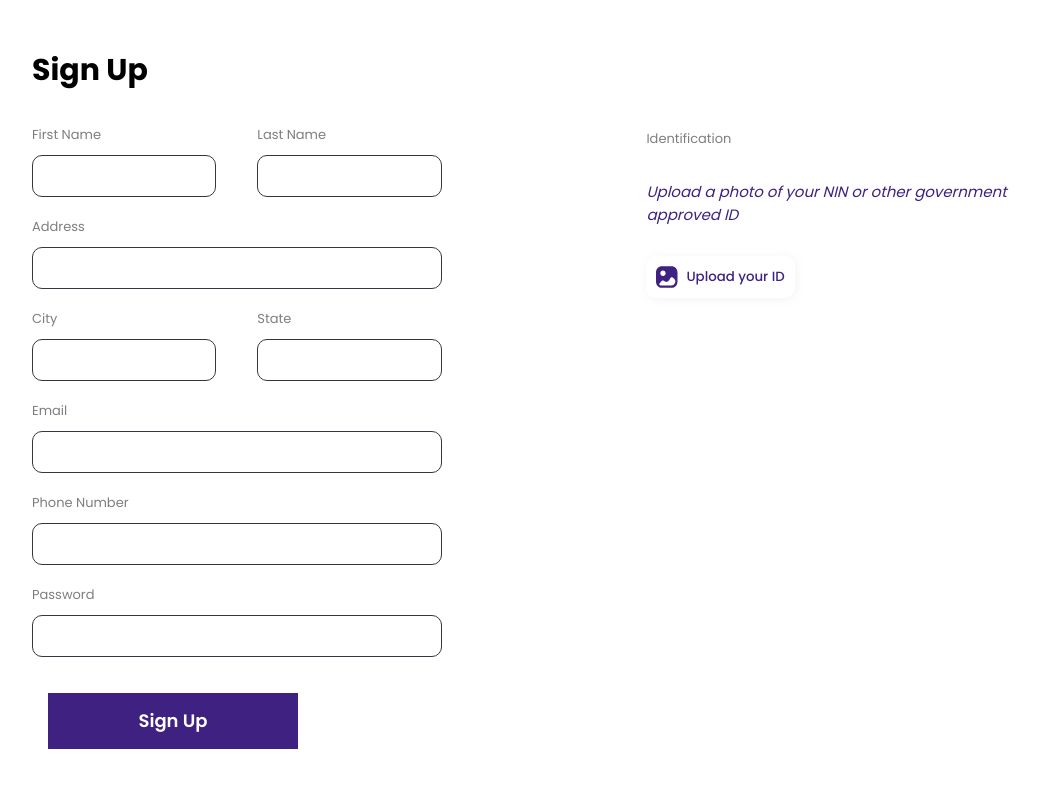
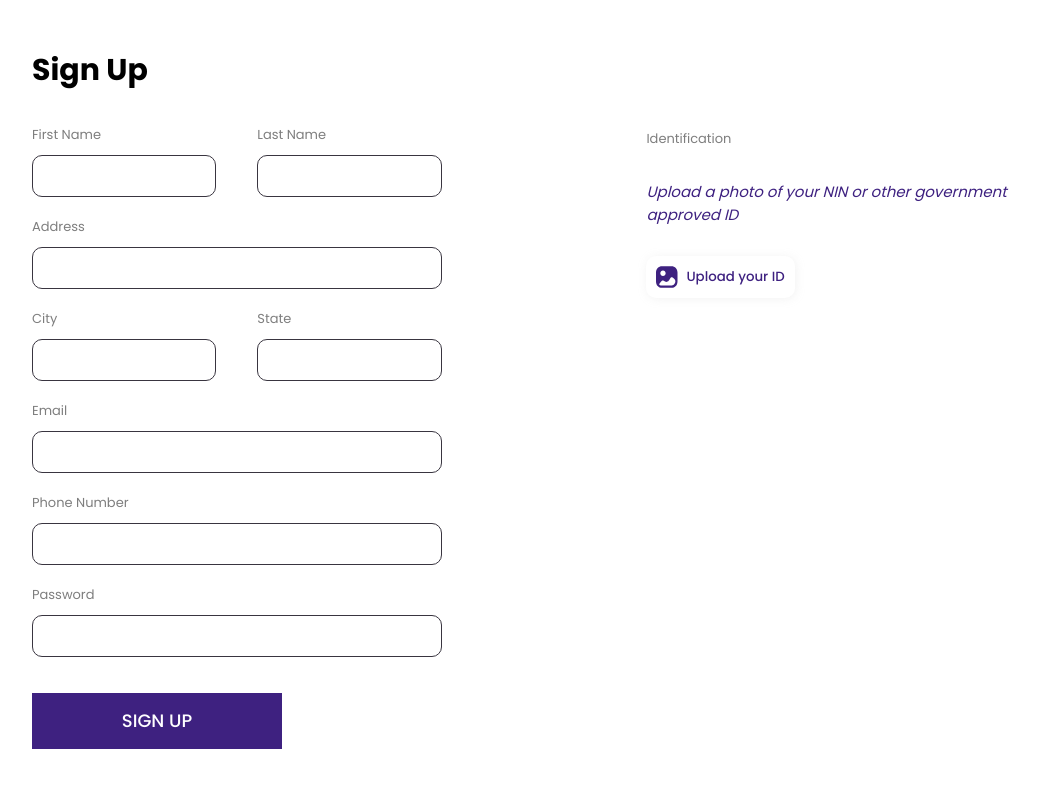
Before and after one commit to Gamehuz/pentria-web-archive, a React (Vite) app: page /customer-signup in a window 1280 px wide. Shown: the top 788 px of the page, without its empty margins (96-1136 px from the left). Built offline with nearby package versions, Linux system fonts and the light colour scheme.

Commit message:
fix: fix button style issue

```diff
--- a/src/components/Button/button.module.scss
+++ b/src/components/Button/button.module.scss
@@ -1,7 +1,7 @@
 .button {
   width: 250px;
   height: 56px;
-  margin: 1rem;
+  margin: 1rem 0;
 }
 
 .defaultBg {
@@ -24,10 +24,11 @@
   cursor: pointer;
   font-family: "Poppins";
   font-style: normal;
-  font-weight: 600;
+  font-weight: 500;
   font-size: 18px;
   line-height: 24px;
   text-decoration: none;
   list-style: none;
+  text-transform: uppercase;
   color: white;
 }
```
